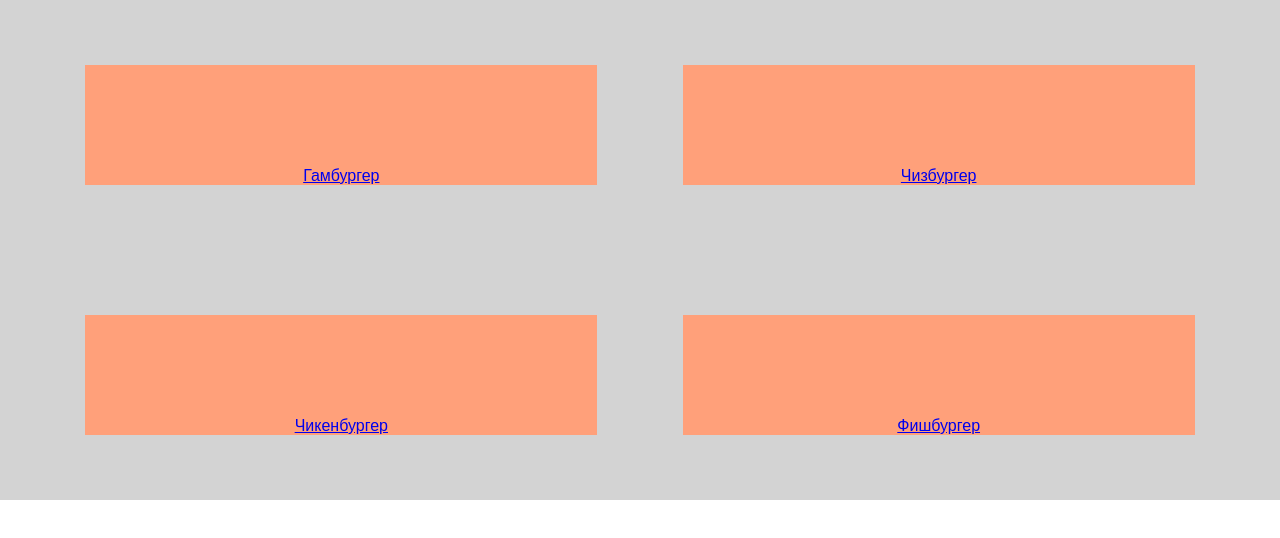
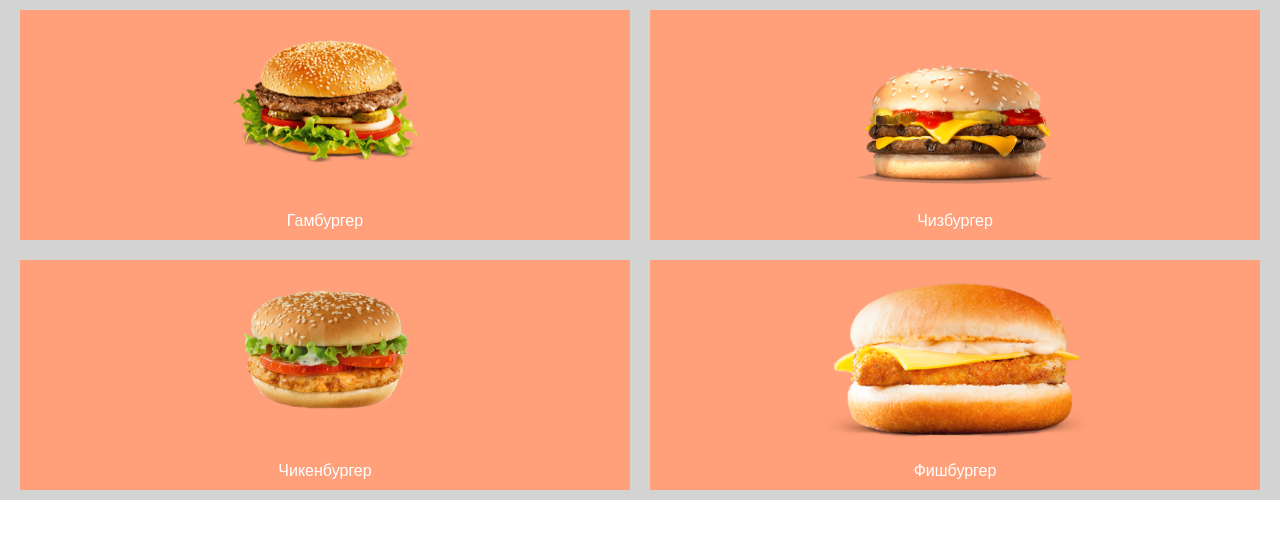
Before and after one commit to reactb0y1/codempire, a React (Create React App) app: page / in a window 1280 px wide. Shown: the top 538 px of the page. Built offline with nearby package versions, Linux system fonts and the light colour scheme.

Commit message:
stl Menu Добавлены стили для

```diff
--- a/src/Menu/Menu.css
+++ b/src/Menu/Menu.css
@@ -14,8 +14,8 @@
 }
 
 .menuItem {
-    width: 40%;
-    height: 120px;
+    width: calc(50% - 30px);
+    height: 230px;
     background-color: lightsalmon;
     display: flex;
     justify-content: center;
@@ -31,3 +31,32 @@
     display: inline-block;
     margin-bottom: 20px;
 }
+
+.MenuLink {
+    width: 100%;
+    height: 100%;
+    display: flex;
+    flex-direction: column;
+    justify-content: space-between;
+    align-items: center;
+    text-decoration: none;
+    color: white;
+}
+
+.menuItemImg {
+    width: 100%;
+    height: 80%;
+    display: block;
+    background-repeat: no-repeat;
+    background-position: center;
+    background-size: contain;
+}
+
+#burger_1 {background-image: url(img/hamburger.png)}
+#burger_2 {background-image: url(img/cheeseburger.png)}
+#burger_3 {background-image: url(img/chickenburger.png)}
+#burger_4 {background-image: url(img/fishburger.png)}
+
+.menuItemName {
+    margin-bottom: 10px;
+}
--- a/src/Menu/Menu.js
+++ b/src/Menu/Menu.js
@@ -5,10 +5,10 @@ import {Link} from 'react-router-dom'
 class Menu extends Component {
     state = {
         menuItems: [
-            {name: 'Гамбургер'},
-            {name: 'Чизбургер'},
-            {name: 'Чикенбургер'},
-            {name: 'Фишбургер'}
+            {name: 'Гамбургер', id: 'burger_1'},
+            {name: 'Чизбургер', id: 'burger_2'},
+            {name: 'Чикенбургер', id: 'burger_3'},
+            {name: 'Фишбургер', id: 'burger_4'}
         ]
     };
 
@@ -17,7 +17,13 @@ class Menu extends Component {
 
         const item = menuItems.map((menuItem) =>
             <li className='menuItem'>
-                <Link to='/edit'>{menuItem.name}</Link>
+                <Link to='/edit' className='MenuLink'>
+                    <span
+                        className='menuItemImg'
+                        id={menuItem.id}
+                    />
+                    <p className="menuItemName">{menuItem.name}</p>
+                </Link>
             </li>
         )
 
```
